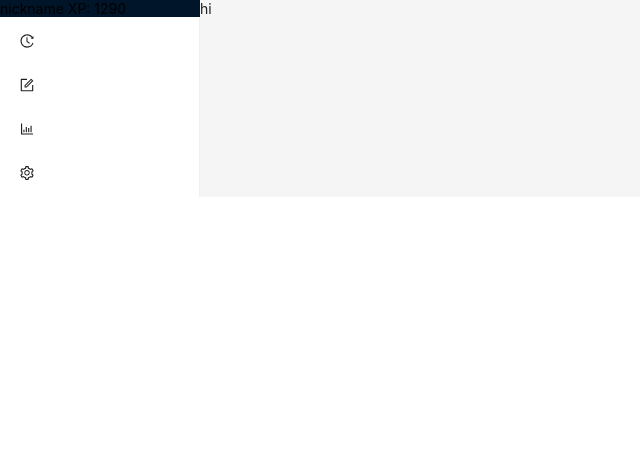
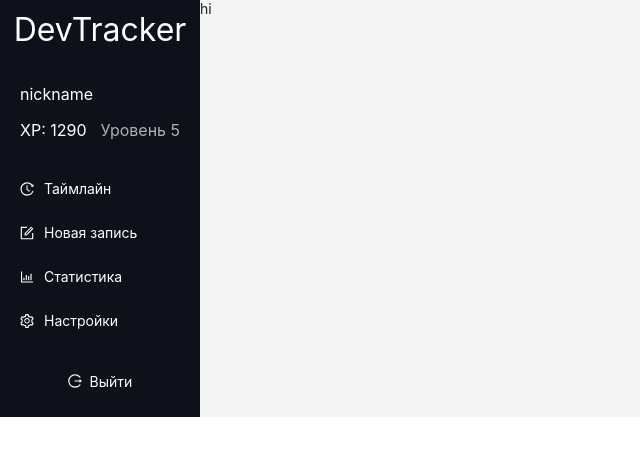
Before and after one commit to LizKa2091/dev-tracker, a React (Vite) app in the folder frontend/: page / in a window 1280 px wide. Shown: the top 456 px of the page, without its empty margins (0-640 px from the left). Built offline with nearby package versions, Linux system fonts and the light colour scheme.

Commit message:
feat(sidebar): update menu items, update layout

```diff
--- a/frontend/src/styles/variables.scss
+++ b/frontend/src/styles/variables.scss
@@ -1 +1,4 @@
+$extra-text-gray: #b0b0b0;
 $main-text-white: #ffffff;
+
+$main-bg-black: #0f111a;
--- a/frontend/src/widgets/Sidebar.module.scss
+++ b/frontend/src/widgets/Sidebar.module.scss
@@ -0,0 +1,44 @@
+.sider {
+   background-color: $main-bg-black;
+}
+.logo {
+   font-size: 2rem;
+   text-align: center;
+   padding: 10px;
+}
+.userInfoContainer {
+   background-color: $main-bg-black;
+   color: $main-text-white;
+   padding: 25px 20px;
+   font-size: 1rem;
+
+   .level {
+      color: $extra-text-gray;
+   }
+}
+.menu {
+   background-color: $main-bg-black;
+
+   :global {
+      .ant-menu-item {
+         transition: none !important;
+
+         &:active {
+            background: transparent !important;
+         }
+         &-selected {
+            background-color: $main-bg-black;
+         }
+      }
+   }
+}
+.logout {
+   background-color: inherit;
+   margin: 20px;
+
+   :global {
+      .ant-btn-text:active {
+         background-color: inherit;
+      }
+   }
+}
--- a/frontend/src/widgets/Sidebar.tsx
+++ b/frontend/src/widgets/Sidebar.tsx
@@ -1,26 +1,33 @@
 import type { FC } from 'react';
-import { Flex, Layout, Menu } from 'antd';
-import { HistoryOutlined, FormOutlined, BarChartOutlined, SettingOutlined } from "@ant-design/icons";
-// import styles from './Sidebar.module.scss';
+import { Button, Flex, Layout, Menu } from 'antd';
+import { HistoryOutlined, FormOutlined, BarChartOutlined, SettingOutlined, LogoutOutlined } from "@ant-design/icons";
+import styles from './Sidebar.module.scss';
 
 const { Sider } = Layout;
 
 const menuItems = [
-   { key: 'timeline', icon: <HistoryOutlined />, label: 'Таймлайн' },
-   { key: 'new post', icon: <FormOutlined />, label: 'Новая запись' },
-   { key: 'stats', icon: <BarChartOutlined />, label: 'Статистика' },
-   { key: 'settings', icon: <SettingOutlined />, label: 'Настройки' },
+   { key: 'timeline', icon: <HistoryOutlined style={{ color: '#ffffff' }} />, label: 'Таймлайн' },
+   { key: 'new post', icon: <FormOutlined style={{ color: '#ffffff' }} />, label: 'Новая запись' },
+   { key: 'stats', icon: <BarChartOutlined style={{ color: '#ffffff' }} />, label: 'Статистика' },
+   { key: 'settings', icon: <SettingOutlined style={{ color: '#ffffff' }} />, label: 'Настройки' }
 ];
 
 const Sidebar: FC = () => {
    return (
       <>
-         <Sider>
-            <Flex>
-               nickname
-               XP: 1290
+         <Sider className={styles.sider}>
+            <Flex vertical className={styles.siderContainer}>
+               <p className={styles.logo}>DevTracker</p>
+               <Flex vertical gap='middle' className={styles.userInfoContainer}>
+                  <p className={styles.nickname}>nickname</p>
+                  <Flex justify='space-between'>
+                     <p className={styles.xp}>XP: 1290</p>
+                     <p className={styles.level}>Уровень 5</p>
+                  </Flex>
+               </Flex>
+               <Menu items={menuItems} className={styles.menu} />
+               <Button type='text' icon={<LogoutOutlined />} className={styles.logout}>Выйти</Button>
             </Flex>
-            <Menu items={menuItems} />
          </Sider>
       </>
    )
```
